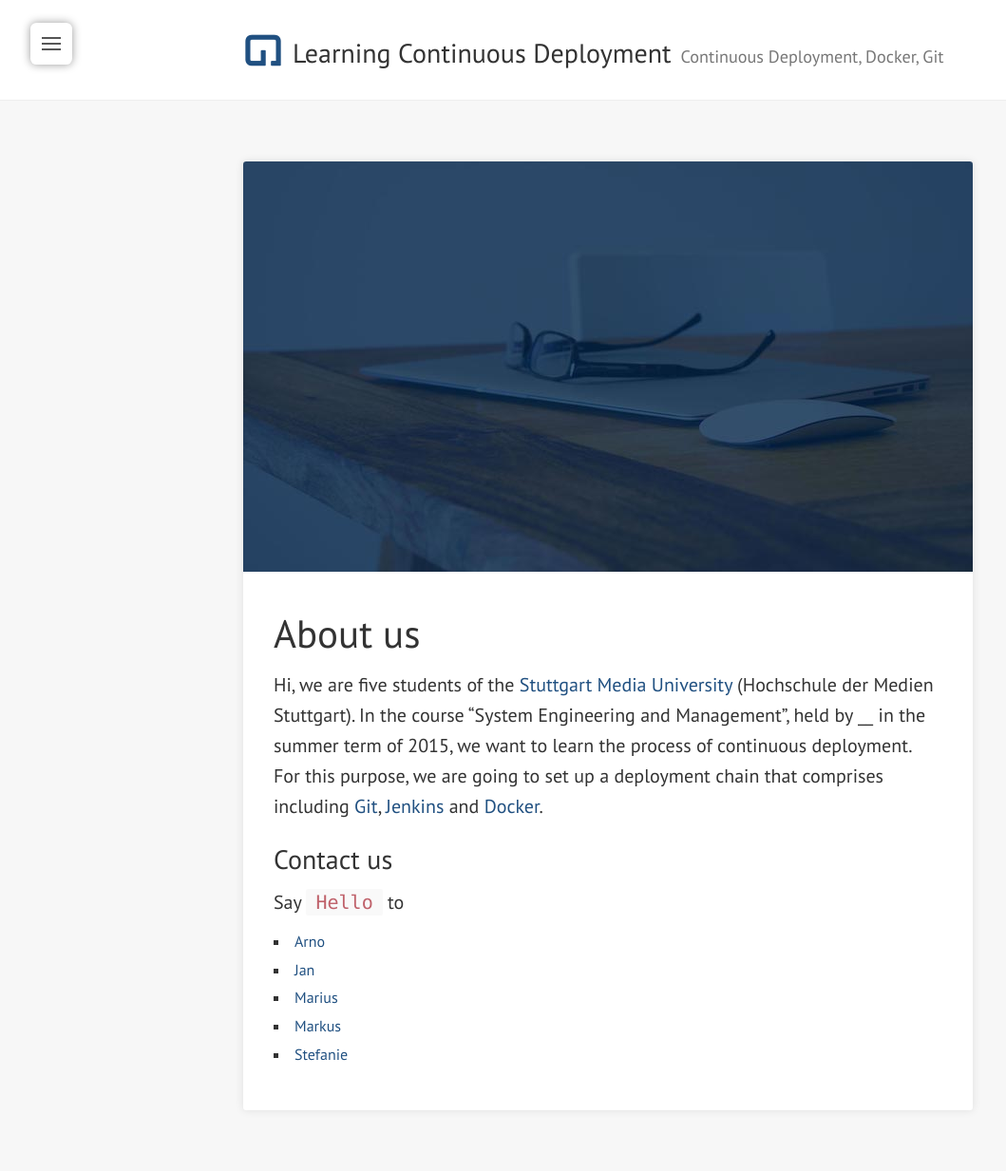
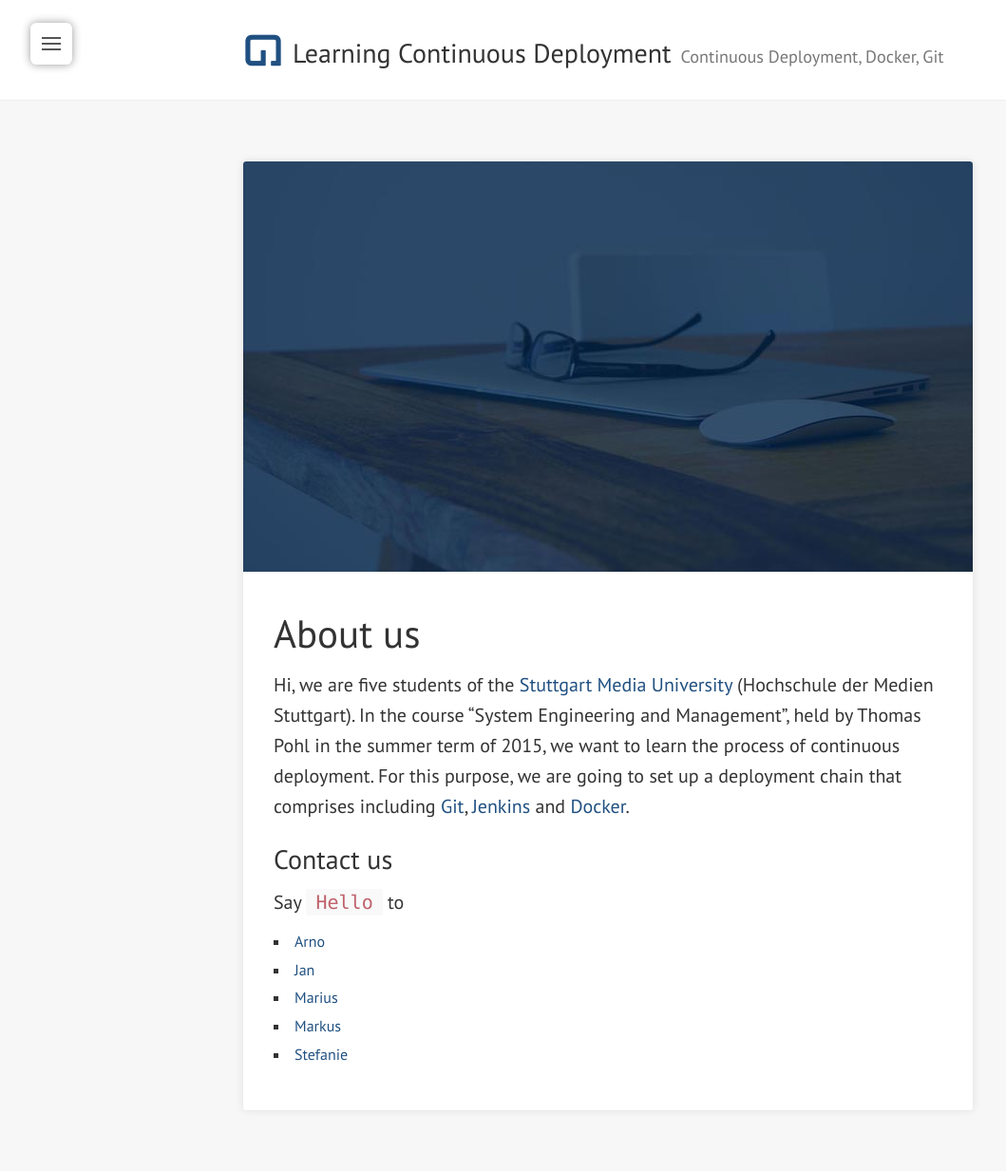
Before and after one commit to learning-continuous-deployment/learning-continuous-deployment.github.io, a Jekyll site: the page built from about.md, in a window 1280 px wide. Shown: the whole page at 95% size, without its empty margins (0-1059 px from the left). Built offline with Jekyll 4.4.1, drawn with Linux system fonts in a browser that asks for light colours; nearby versions of some CDN libraries; part of the change alters nothing that is shown.

Commit message:
about page againt

```diff
--- a/about.md
+++ b/about.md
@@ -7,26 +7,22 @@ banner_image_alt: About us
 ---
 
 Hi, we are five students of the [Stuttgart Media University][hdm] (Hochschule der Medien Stuttgart).
-In the course "System Engineering and Management", held by __ in the summer term of 2015, we want to learn the process of continuous deployment.
+In the course "System Engineering and Management", held by Thomas Pohl in the summer term of 2015, we want to learn the process of continuous deployment.
 For this purpose, we are going to set up a deployment chain that comprises including [Git][git], [Jenkins][jenkins] and [Docker][docker].
 
 
 ### Contact us
 
 Say `Hello` to
-- [Arno][ap]
-- [Jan][jg]
-- [Marius][mo]
-- [Markus][mn]
-- [Stefanie][sh]
-
+<ul>
+	<li><a href="mailto:ap077@hdm-stuttgart.de">Arno</a></li>
+	<li><a href="mailto:jg090@hdm-stuttgart.de">Jan</a></li>
+	<li><a href="mailto:mo033@hdm-stuttgart.de">Marius</a></li>
+	<li><a href="mailto:mn033@hdm-stuttgart.de">Markus</a></li>
+	<li><a href="mailto:sh228@hdm-stuttgart.de">Stefanie</a></li>
+</ul>
 
 [hdm]: https://www.hdm-stuttgart.de
 [git]: http://git-scm.com
 [jenkins]: https://jenkins-ci.org
 [docker]: https://www.docker.com
-[mo]: mo033@hdm-stuttgart.de
-[sh]: sh228@hdm-stuttgart.de
-[ap]: ap077@hdm-stuttgart.de
-[mn]: mn033@hdm-stuttgart.de
-[jg]: jg090@hdm-stuttgart.de
```
